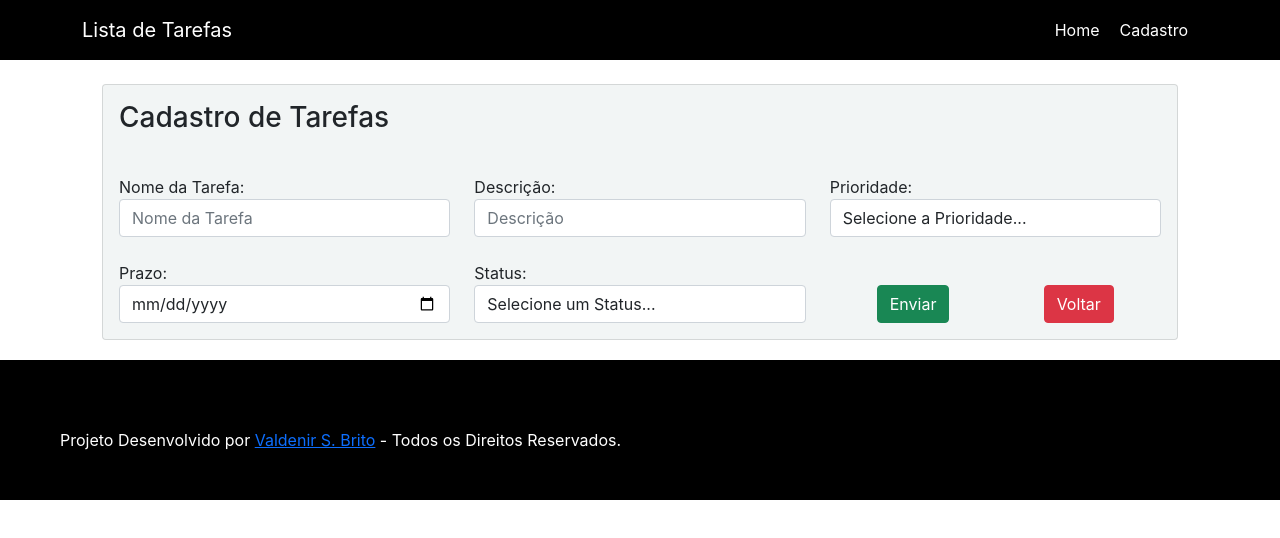
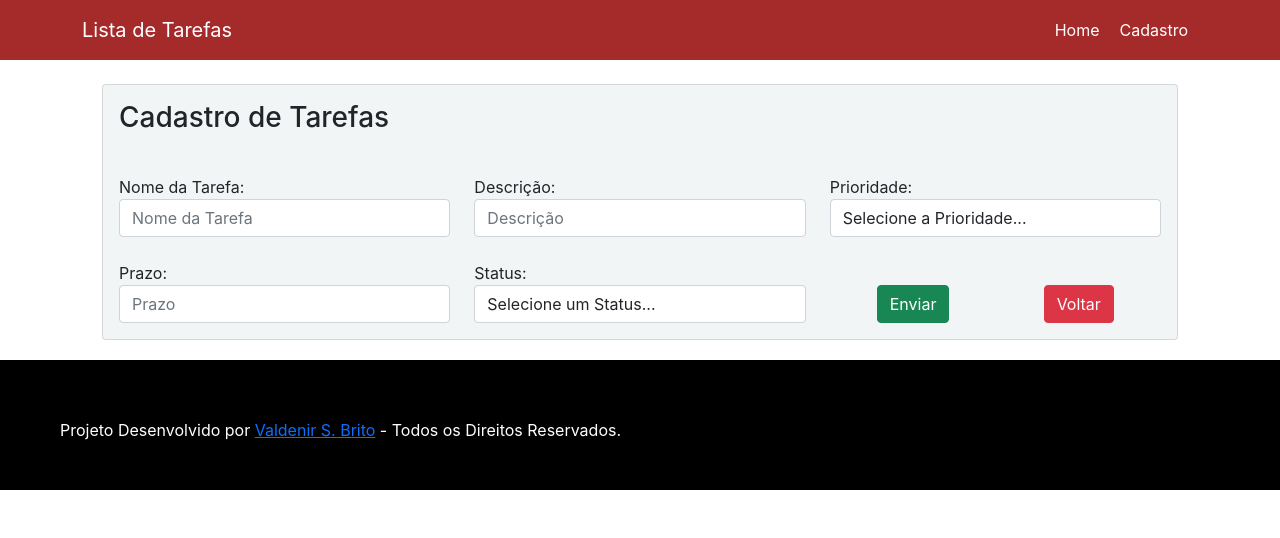
Before and after one commit to ValdenirSBrito/projetofinal_front, a React (Create React App) app in the folder projeto-final-front/: page /cadastro in a window 1280 px wide. Shown: the top 538 px of the page. Built offline with nearby package versions, Linux system fonts and the light colour scheme.

Commit message:
deploy config

```diff
--- a/projeto-final-front/src/components/shared/Footer/footer.css
+++ b/projeto-final-front/src/components/shared/Footer/footer.css
@@ -7,7 +7,7 @@
     overflow: hidden;
     margin: auto;
     margin-top: auto;
-    padding-top: 20px
+    padding-top: 10px
 
 
 
--- a/projeto-final-front/src/components/shared/Header/header.css
+++ b/projeto-final-front/src/components/shared/Header/header.css
@@ -1,5 +1,5 @@
 .Menu{
-    background-color: black;
+    background-color: brown;
     color: white;
     overflow: hidden;
 
@@ -21,8 +21,5 @@
 }
 
 .Menu .navbar .nav-link a:hover{
-    background: linear-gradient(90deg, #4458dc 0%, #854fee 100%);
-    -webkit-background-clip: text;
-    -webkit-text-fill-color: transparent;
-    background-clip: text;
+    background-color: #4458dc;
 }
--- a/projeto-final-front/src/pages/Cadastro/cadastro.js
+++ b/projeto-final-front/src/pages/Cadastro/cadastro.js
@@ -35,6 +35,11 @@ const Cadastro = () => {
       navigate('/');
     }
   }
+
+  const voltar = async (evento) => {
+    evento.preventDefault();
+    navigate("/");
+  };
 
   return (
     <div className="container">
@@ -83,9 +88,9 @@ const Cadastro = () => {
                   <label htmlFor="prazo">Prazo:</label>
                   <input
                   id="prazo"
-                  type="date"
+                  type="text"
                   className="form-control"
-                  placeholder="date"
+                  placeholder="Prazo"
                   name="prazo"
                 />
                 </div>
@@ -107,7 +112,9 @@ const Cadastro = () => {
               </div>
               <div className="col-4 d-flex align-items-end justify-content-around">
                 <button type="submit" className="btn btn-success">Enviar</button>
+                <form onClick={voltar}>
                 <button type="button" className="btn btn-danger">Voltar</button>
+                </form>
               </div>
             </div>
           </form>
```
